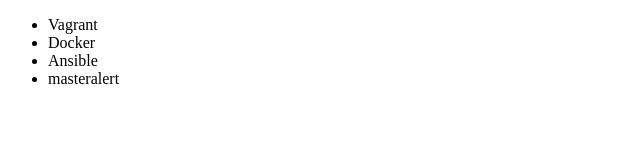
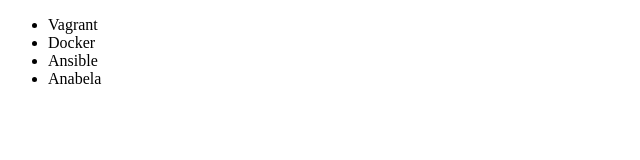
Before and after one commit to cobr4a/cursoAlura, a plain HTML site: page index.html in a window 1280 px wide. Shown: the full height of the page, 0-640 px from the left. Drawn offline with Linux system fonts and the light colour scheme.

Commit message:
ajuste padrão Anabele

```diff
--- a/index.html
+++ b/index.html
@@ -9,7 +9,7 @@
         <li>Vagrant</li>
         <li>Docker</li>
         <li>Ansible</li>
-        <li>masteralert</li>
+        <li>Anabela</li>
     </ul>
 </body>
 </html>
```
